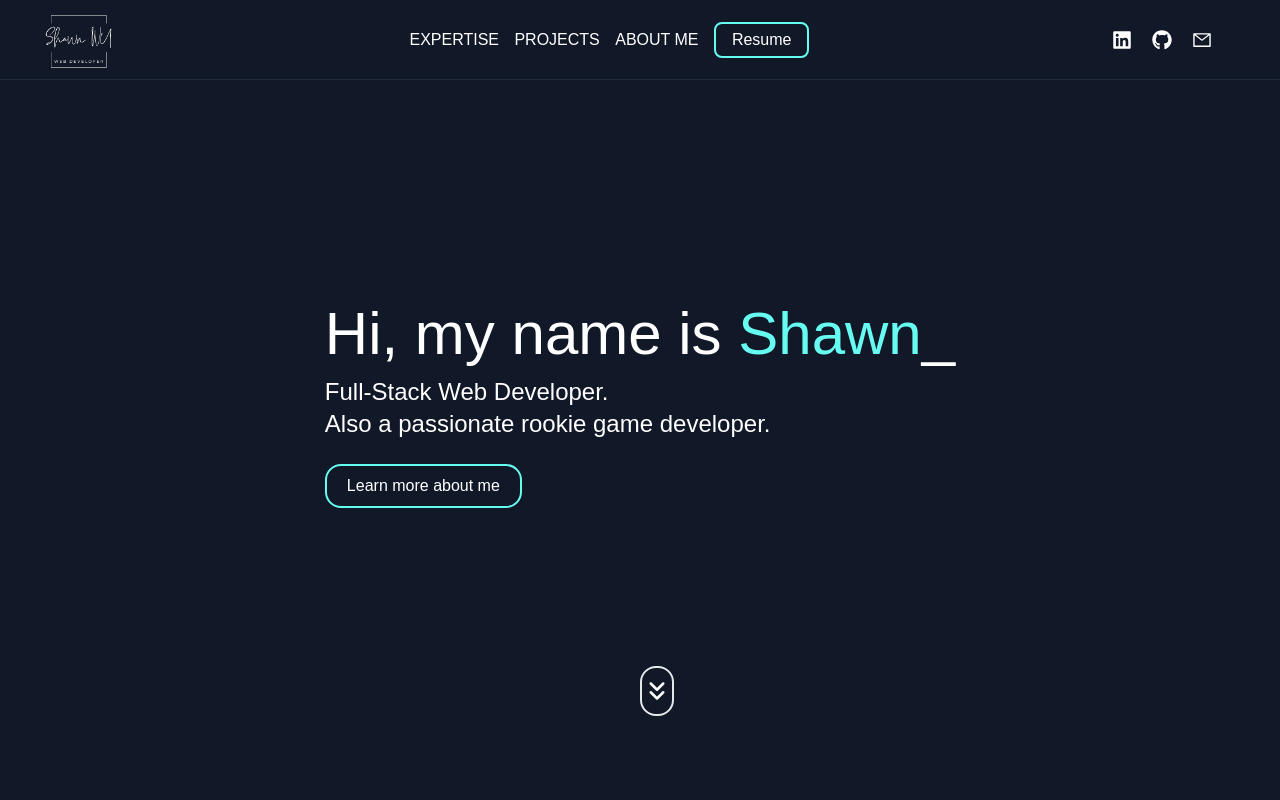
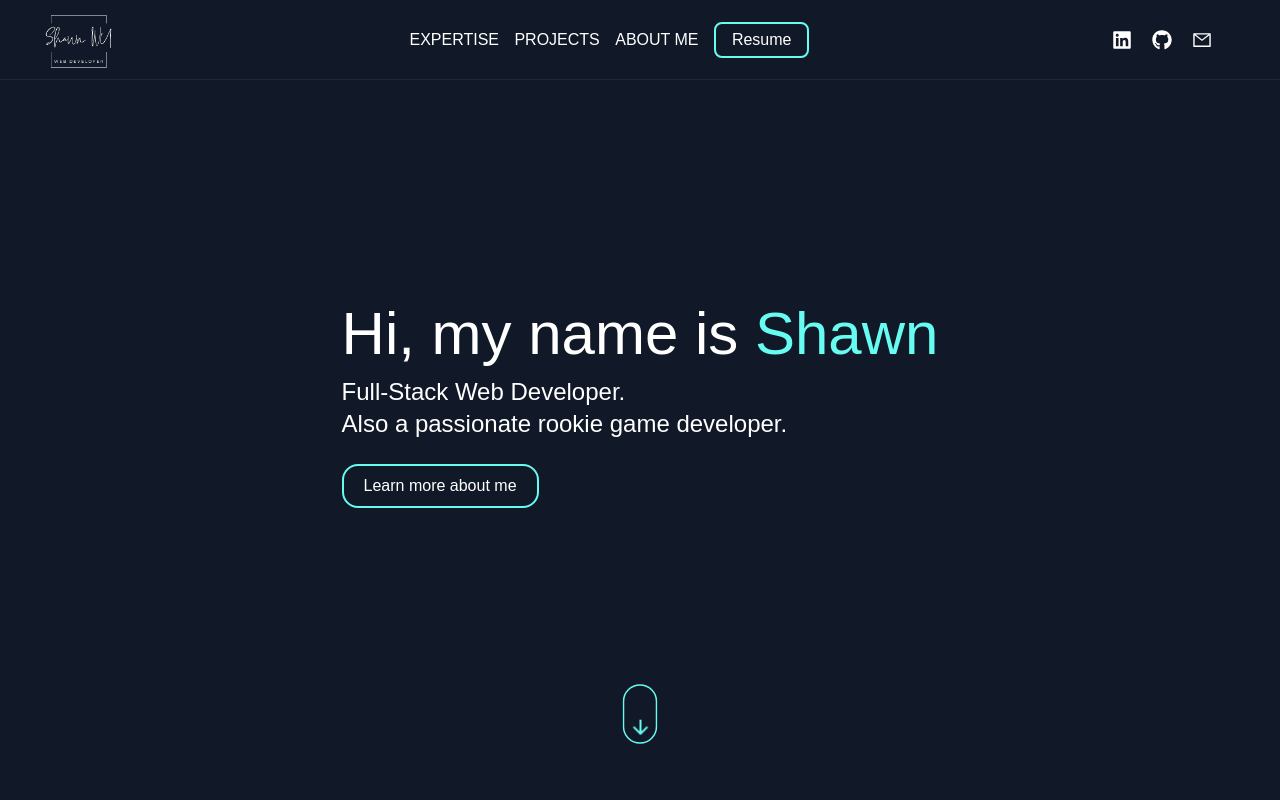
Before and after one commit to XianFengWu1996/personal-portfolio, a Next.js app: page / in a window 1280 px wide. Shown: the top 800 px of the page. Built offline with nearby package versions, Linux system fonts and the light colour scheme; a web font is replaced by a local one.

Commit message:
replace main page down nav button

```diff
--- a/src/components/AboutMe/AboutMe.tsx
+++ b/src/components/AboutMe/AboutMe.tsx
@@ -1,4 +1,3 @@
-import { HiOutlineMapPin } from 'react-icons/hi2';
 import { TimelineData } from './data';
 
 const AboutMe = () => {
@@ -11,11 +10,7 @@ const AboutMe = () => {
         <div className="timeline">
           {TimelineData.map((timeline, i) => {
             return (
-              <div
-                data-background-icon={HiOutlineMapPin}
-                className={`container ${timeline.alignment}`}
-                key={i}
-              >
+              <div className={`container ${timeline.alignment}`} key={i}>
                 <div className="text-box">
                   <h2 className="text-[#66fcf1] capitalize text-lg">
                     {timeline.title}
--- /dev/null
+++ b/src/components/Main/DownNavButton.tsx
@@ -0,0 +1,27 @@
+const DownNavButton = () => {
+  return (
+    <svg
+      id="down_nav_btn"
+      className="absolute bottom-14 left-[50%] translate-x-[-50%] cursor-pointer"
+      xmlns="http://www.w3.org/2000/svg"
+      width="35"
+      height="60"
+      fill="none"
+      viewBox="0 0 35 60"
+    >
+      <path
+        id="outer"
+        stroke="#66FCF1"
+        strokeWidth="1.5"
+        d="M34 17.5v25C34 51.613 26.613 59 17.5 59S1 51.613 1 42.5v-25C1 8.387 8.387 1 17.5 1S34 8.387 34 17.5z"
+      ></path>
+      <path
+        id="arrow"
+        fill="#66FCF1"
+        d="M17.293 48.707a1 1 0 001.414 0l6.364-6.364a1 1 0 00-1.414-1.414L18 46.586l-5.657-5.657a1 1 0 00-1.414 1.414l6.364 6.364zM17 34v14h2V34h-2z"
+      ></path>
+    </svg>
+  );
+};
+
+export default DownNavButton;
--- a/src/components/Main/Main.tsx
+++ b/src/components/Main/Main.tsx
@@ -1,4 +1,4 @@
-import { FiChevronsDown } from 'react-icons/fi';
+import DownNavButton from './DownNavButton';
 
 const Main = () => {
   return (
@@ -7,7 +7,6 @@ const Main = () => {
         <div className="flex flex-col items-start ">
           <h1 className="text-6xl my-3">
             Hi, my name is <span className="text-[#66FCF1]">Shawn</span>
-            <span className="flash">_</span>
           </h1>
           <h2 className="text-2xl">Full-Stack Web Developer.</h2>
           <h2 className="text-2xl">Also a passionate rookie game developer.</h2>
@@ -16,9 +15,7 @@ const Main = () => {
             Learn more about me
           </button>
 
-          <div className="nav-down flex absolute bottom-20 left-[50%] translate-x[-50%] border-2 py-2 rounded-2xl hover:bg-gray-700 cursor-pointer">
-            <FiChevronsDown size={30} />
-          </div>
+          <DownNavButton />
         </div>
       </div>
     </div>
--- a/src/pages/_app.tsx
+++ b/src/pages/_app.tsx
@@ -1,6 +1,7 @@
 import '@/styles/globals.css';
 import '@/styles/Components.css';
 import '@/styles/Timeline.css';
+import '@/styles/Button.css';
 import type { AppProps } from 'next/app';
 
 export default function App({ Component, pageProps }: AppProps) {
--- /dev/null
+++ b/src/styles/Button.css
@@ -0,0 +1,56 @@
+#outer {
+  stroke-dasharray: 178px;
+  stroke-dashoffset: 178px;
+  animation: animateOuter 5s ease-out forwards infinite;
+}
+
+@keyframes animateOuter {
+  0%,
+  80% {
+    stroke-dashoffset: 178px;
+  }
+
+  20%,
+  30%,
+  40%,
+  50%,
+  60% {
+    stroke-dashoffset: 0px;
+  }
+}
+
+#arrow {
+  opacity: 0;
+  animation: updown 1s ease-in forwards infinite,
+    animateArrow 5s ease-in-out forwards infinite;
+}
+
+@keyframes updown {
+  0% {
+    transform: translateY(4px);
+  }
+  50% {
+    transform: translateY(0px);
+  }
+  100% {
+    transform: translateY(4px);
+  }
+}
+
+@keyframes animateArrow {
+  0%,
+  10%,
+  80%,
+  90%,
+  100% {
+    opacity: 0;
+  }
+  20%,
+  30%,
+  40%,
+  50%,
+  60%,
+  70% {
+    opacity: 1;
+  }
+}
```
